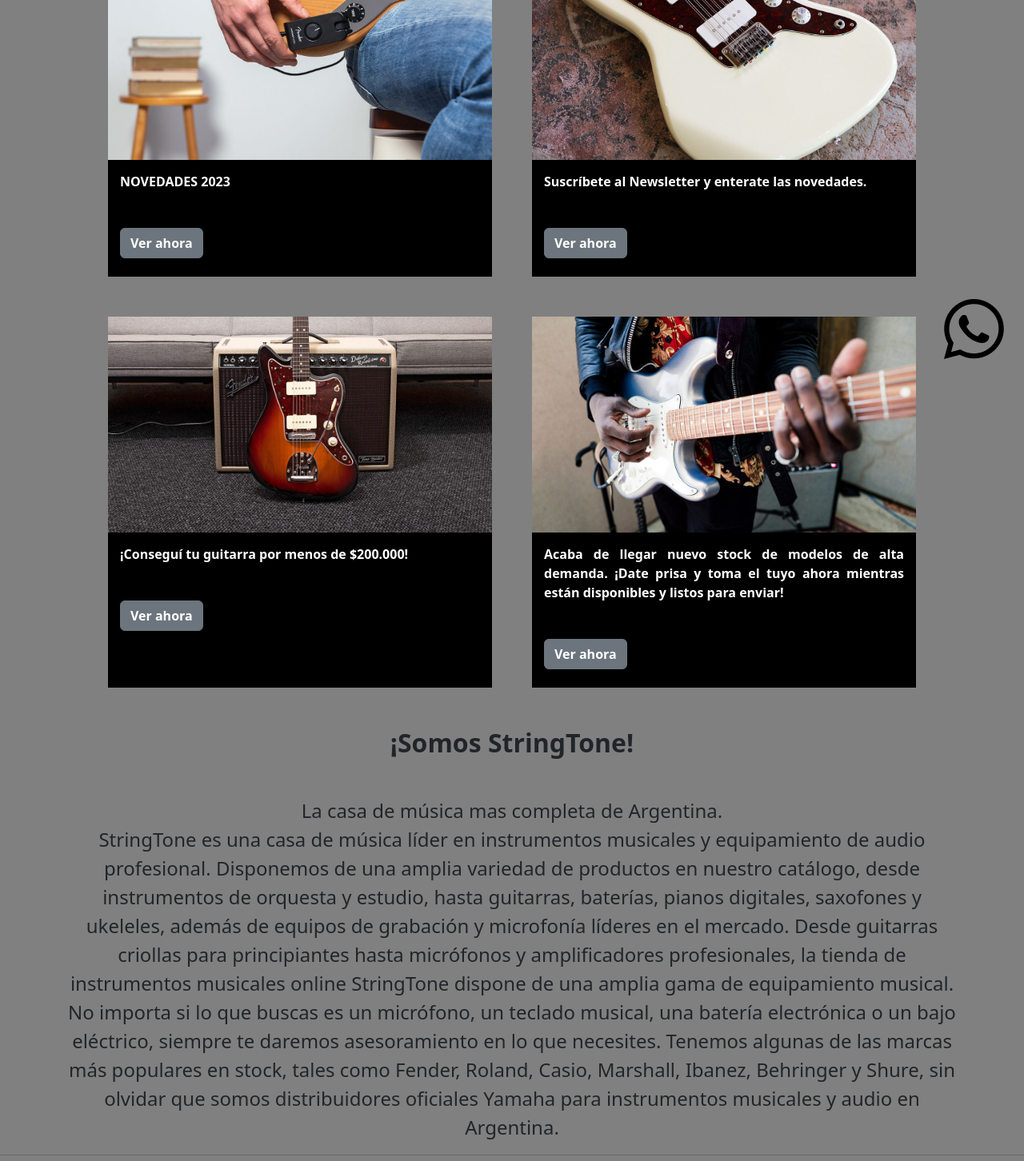
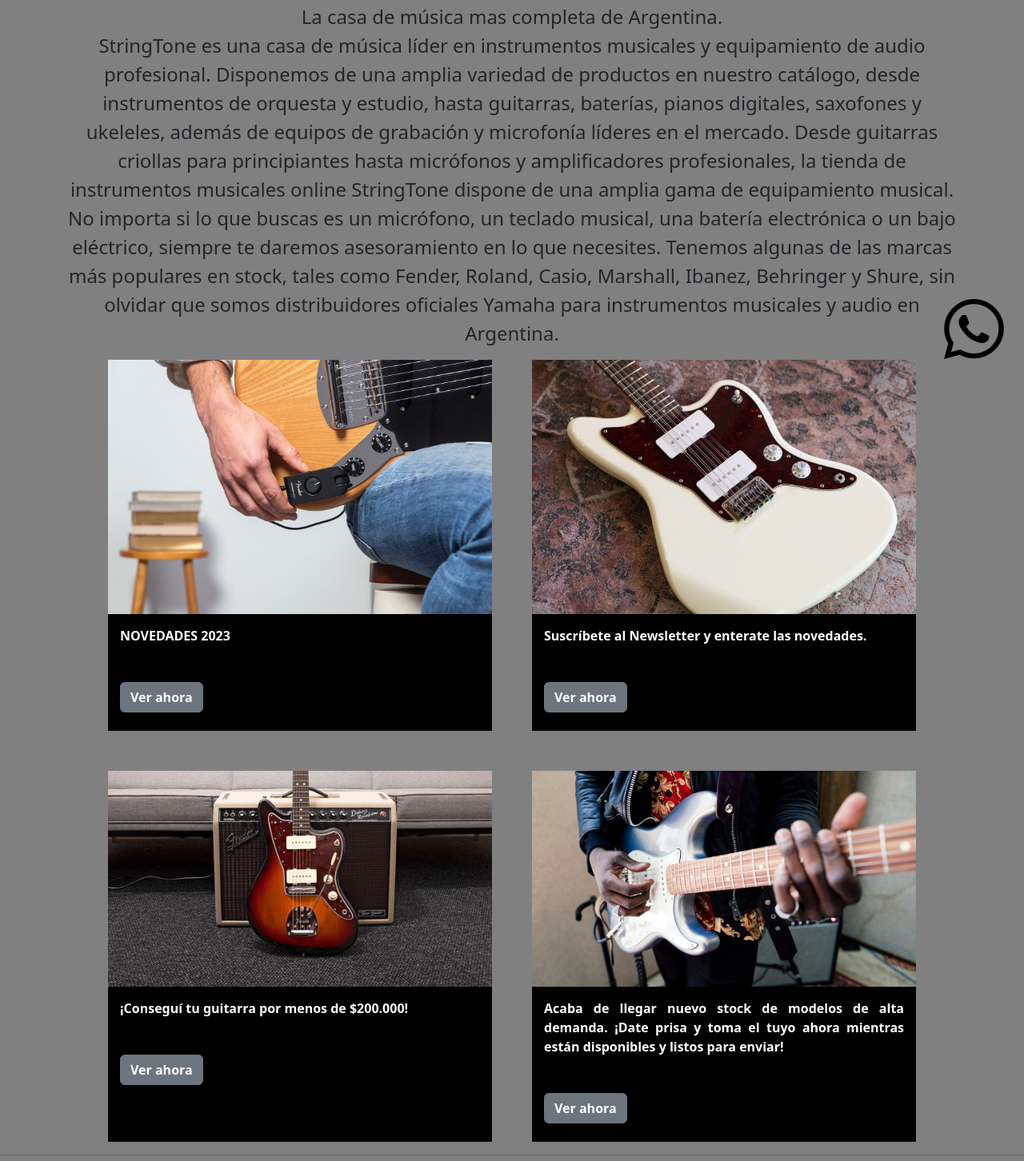
Before and after one commit to Farinaceleste/StringTone2, a plain HTML site: page index.html in a window 1280 px wide. Shown: the part 308-1760 px from the top of the page at 80% size. Drawn offline with nearby package versions, Linux system fonts and the light colour scheme.

Commit message:
prueba de link de css

```diff
--- a/index.html
+++ b/index.html
@@ -6,7 +6,7 @@
     <meta name="viewport" content="width=, initial-scale=1.0">
     <title>StringTone</title>
     <link rel="shortcut icon" href="./images/pua.png" type="">
-    <link rel="stylesheet" href="/scss/styles.css">
+    <link rel="stylesheet" href="scss/styles.css">
     <link href="https://unpkg.com/aos@2.3.1/dist/aos.css" rel="stylesheet">
     <link href="https://cdn.jsdelivr.net/npm/bootstrap@5.3.1/dist/css/bootstrap.min.css" rel="stylesheet"
         integrity="sha384-4bw+/aepP/YC94hEpVNVgiZdgIC5+VKNBQNGCHeKRQN+PtmoHDEXuppvnDJzQIu9" crossorigin="anonymous">
@@ -60,38 +60,6 @@
         </nav>
     </header>
     <main>
-        <section class="tarjetas-index">
-            <div class="card-index" style="width: 30rem;">
-                <img src="./images/tarjeta-index-1.jpg" class="card-img-top" alt="...">
-                <div class="card-body">
-                    <p class="card-text texto">NOVEDADES 2023</p>
-                    <a href="#" class="btn btn-secondary">Ver ahora</a>
-                </div>
-            </div>
-            <div class="card-index" style="width: 30rem;">
-                <img src="./images/tarjeta-index.-2.jpg" class="card-img-top" alt="...">
-                <div class="card-body">
-                    <p class="card-text texto">Suscríbete al Newsletter y enterate las novedades.</p>
-                    <a href="#" class="btn btn-secondary">Ver ahora</a>
-                </div>
-            </div>
-            <div class="card-index" style="width: 30rem;">
-                <img src="./images/tarjeta-index-3.jpg" class="card-img-top" alt="...">
-                <div class="card-body">
-                    <p class="card-text texto">¡Conseguí tu guitarra por menos de $200.000!</p>
-                    <a href="#" class="btn btn-secondary">Ver ahora</a>
-                </div>
-            </div>
-            <div class="card-index" style="width: 30rem;">
-                <img src="./images/tarjeta-index-4.jpg" class="card-img-top" alt="...">
-                <div class="card-body">
-                    <p class="card-text texto">Acaba de llegar nuevo stock de modelos de alta demanda. ¡Date prisa y
-                        toma el tuyo ahora mientras están disponibles y listos para enviar!</p>
-                    <a href="#" class="btn btn-secondary">Ver ahora</a>
-                </div>
-            </div>
-        </section>
-
         <div class="container">
             <h3 class="titulos"> ¡Somos StringTone!</h3>
             <div> La casa de música mas completa de Argentina. </div>
@@ -122,6 +90,45 @@
             </div>
 
         </div>
+
+
+
+
+
+
+        <section class="tarjetas-index">
+            <div class="card-index" style="width: 30rem;" data-aos="fade-up">
+                <img src="./images/tarjeta-index-1.jpg" class="card-img-top" alt="...">
+                <div class="card-body">
+                    <p class="card-text texto">NOVEDADES 2023</p>
+                    <a href="#" class="btn btn-secondary">Ver ahora</a>
+                </div>
+            </div>
+            <div class="card-index" style="width: 30rem;" data-aos="fade-up">
+                <img src="./images/tarjeta-index.-2.jpg" class="card-img-top" alt="...">
+                <div class="card-body">
+                    <p class="card-text texto">Suscríbete al Newsletter y enterate las novedades.</p>
+                    <a href="#" class="btn btn-secondary">Ver ahora</a>
+                </div>
+            </div>
+            <div class="card-index" style="width: 30rem;" data-aos="fade-up">
+                <img src="./images/tarjeta-index-3.jpg" class="card-img-top" alt="...">
+                <div class="card-body">
+                    <p class="card-text texto">¡Conseguí tu guitarra por menos de $200.000!</p>
+                    <a href="#" class="btn btn-secondary">Ver ahora</a>
+                </div>
+            </div>
+            <div class="card-index" style="width: 30rem;" data-aos="fade-up">
+                <img src="./images/tarjeta-index-4.jpg" class="card-img-top" alt="...">
+                <div class="card-body">
+                    <p class="card-text texto">Acaba de llegar nuevo stock de modelos de alta demanda. ¡Date prisa y
+                        toma el tuyo ahora mientras están disponibles y listos para enviar!</p>
+                    <a href="#" class="btn btn-secondary">Ver ahora</a>
+                </div>
+            </div>
+        </section>
+
+
         <hr>
         <div class="titulos">PRODUCTOS RECOMENDADOS</div>
         <section class="grilla">
@@ -180,6 +187,9 @@
         integrity="sha384-HwwvtgBNo3bZJJLYd8oVXjrBZt8cqVSpeBNS5n7C8IVInixGAoxmnlMuBnhbgrkm"
         crossorigin="anonymous"></script>
     <script src="https://unpkg.com/aos@2.3.1/dist/aos.js"></script>
+    <script>
+        AOS.init();
+      </script>
 </body>
 
 </html>
```
Also changed, not shown: pages/form.html (+3 -0 lines), pages/nosotros.html (+3 -0 lines), pages/pregfrec.html (+3 -0 lines), pages/tienda.html (+3 -0 lines).
